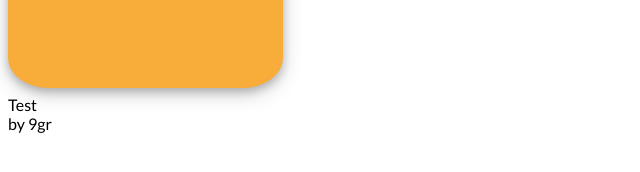
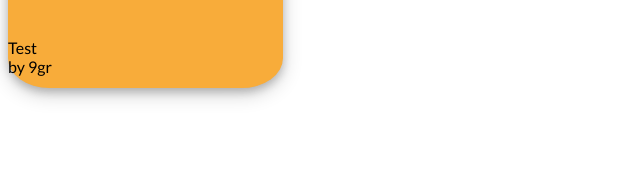
Before and after one commit to scratchsuite/ScratchSuite.github.io, a plain HTML site: page index.html in a window 1280 px wide. Shown: the part 120-292 px from the top of the page, without its empty margins (0-640 px from the left). Drawn offline with Linux system fonts and the light colour scheme.

Commit message:
Update index.html

```diff
--- a/index.html
+++ b/index.html
@@ -10,7 +10,7 @@
       <div class="item-container-image-align">
        <img src="https://assets.scratch.mit.edu/get_image/.%2E/b76fe3a2a3e7e5cb21da6b98ffe3af85.png" width="265px" height="110px"></img>
       </div>
-      <br><br><br><a>Test</a><br><a>by 9gr</a>
+      <div class="item-container-text-wrapper"><a>Test</a><br><a>by 9gr</a></div>
     </div>
     </a>
   </body>
```
